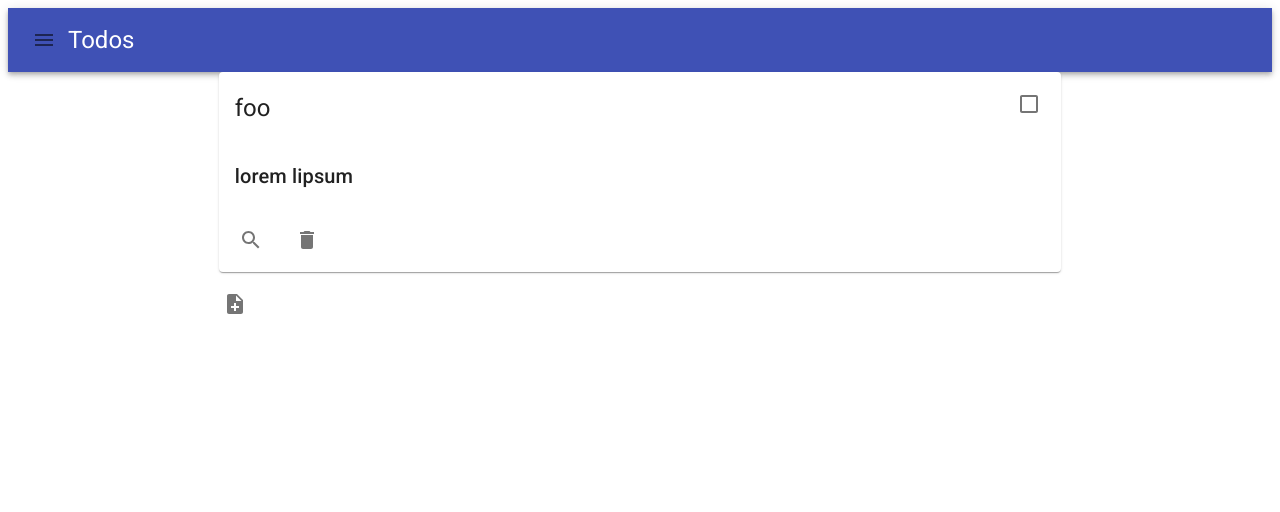
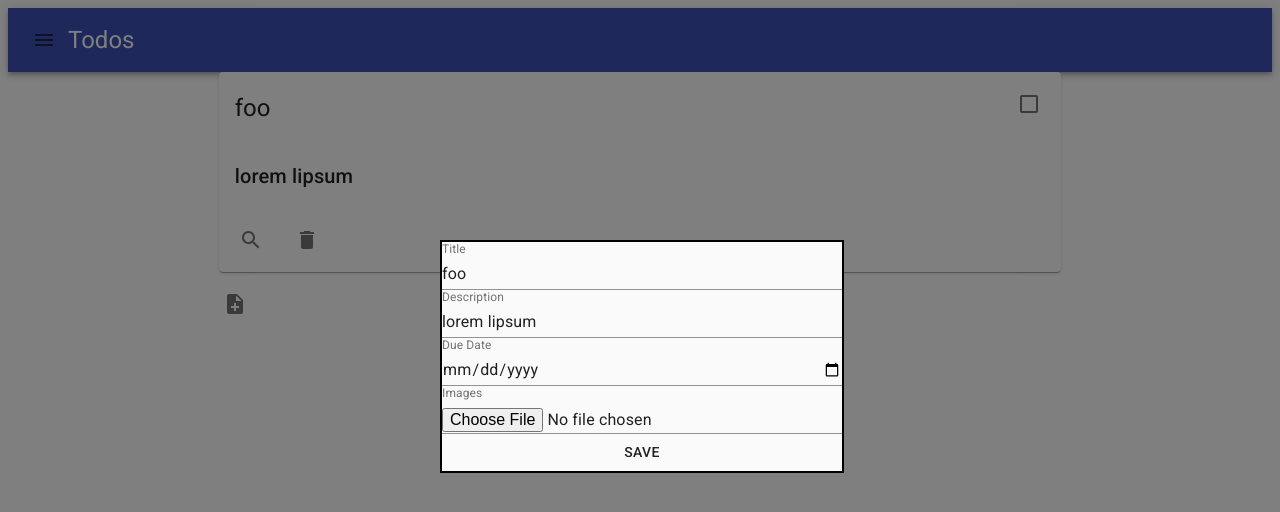
Before and after one commit to bartlomiejolma/todos-material-ui, a React (Create React App) app: page / in a window 1280 px wide. Both pictures are taken after a click on the button 250 px from the left and 240 px from the top of the page. Shown: the top 512 px of the page. Built offline with nearby package versions, Linux system fonts and the light colour scheme.

Commit message:
TodoView allows edit.

```diff
--- a/src/pages/TodoList/TodoView.js
+++ b/src/pages/TodoList/TodoView.js
@@ -6,6 +6,7 @@ import {
   CardMedia,
   Typography,
   IconButton,
+  Modal,
 } from "@material-ui/core";
 import {
   CheckBox,
@@ -13,12 +14,22 @@ import {
   Delete,
   Search,
 } from "@material-ui/icons";
+import { useState } from "react";
+
+import AddTodo from "./AddTodo";
 
 const TodoView = ({ todo, modifyTodo, deleteTodo }) => {
   const toggleCompleted = () => {
     todo.completed = !todo.completed;
     modifyTodo(todo);
   };
+
+  const [editModalOpen, setEditModalOpen] = useState(false);
+
+  const handleEditClose = () => setEditModalOpen(false);
+
+  const editTodoClicked = () => setEditModalOpen(true);
+
   return (
     <Card>
       <CardHeader
@@ -34,13 +45,16 @@ const TodoView = ({ todo, modifyTodo, deleteTodo }) => {
         <Typography variant="h6">{todo.description}</Typography>
       </CardContent>
       <CardActions>
-        <IconButton>
+        <IconButton onClick={editTodoClicked}>
           <Search />
         </IconButton>
         <IconButton onClick={() => deleteTodo(todo)}>
           <Delete />
         </IconButton>
       </CardActions>
+      <Modal open={editModalOpen} onClose={handleEditClose}>
+        <AddTodo addTodo={modifyTodo} todo={todo} done={handleEditClose} />
+      </Modal>
     </Card>
   );
 };
```
